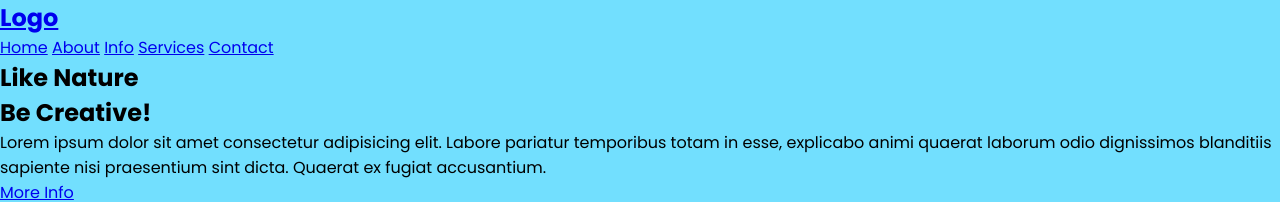
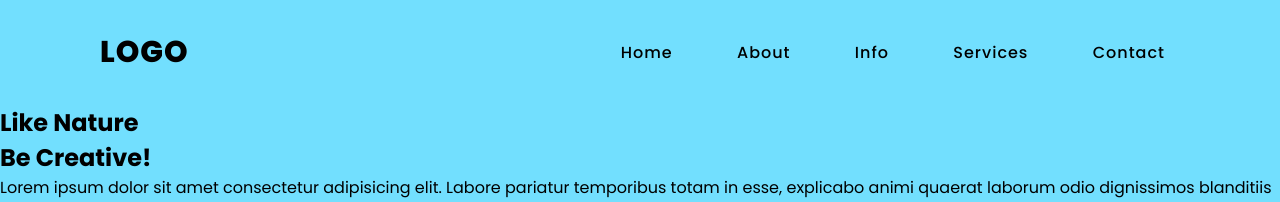
Before and after one commit to Ivan-Azcurra/landingpage, a plain HTML site: page index.html in a window 1280 px wide. Shown: the top 202 px of the page. Drawn offline with Linux system fonts and the light colour scheme.

Commit message:
estilos de logo y menu nav

```diff
--- a/css/styles.css
+++ b/css/styles.css
@@ -1,15 +1,14 @@
-@import url('https://fonts.googleapis.com/css2?family=Poppins:wght@300;400;500;600;700;800;900&display=swap');
-
+@import url("https://fonts.googleapis.com/css2?family=Poppins:wght@300;400;500;600;700;800;900&display=swap");
 
 /* Mala practica no se debe hacer xD */
-*{
+* {
   margin: 0;
   padding: 0;
   box-sizing: border-box;
-    font-family: 'Poppins', sans-serif;
+  font-family: "Poppins", sans-serif;
 }
 
-section{
+section {
   position: relative;
   display: flex;
   flex-direction: column;
@@ -20,3 +19,42 @@ section{
   background-size: cover;
   background-position: center;
 }
+
+header {
+  position: relative;
+  display: flex;
+  top: 0;
+  width: 100%;
+  padding: 30px 100px;
+  justify-content: space-between;
+  align-items: center;
+}
+
+header .logo {
+  position: relative;
+  color: #000;
+  font-size: 30px;
+  text-decoration: none;
+  text-transform: uppercase;
+  font-weight: 800;
+  letter-spacing: 1px;
+}
+
+header .navigation a {
+  padding: 2px 15px;
+  border-radius: 20px;
+  text-decoration: none;
+  font-weight: 500;
+  letter-spacing: 1px;
+  color: #000;
+  transition: 0.3s;
+  transition-property: background;
+}
+
+header .navigation a:not(:last-child) {
+  margin-right: 30px;
+}
+
+header .navigation a:hover {
+  background: #fff;
+}
```
Lines whose indentation alone changed are shown as unchanged.
